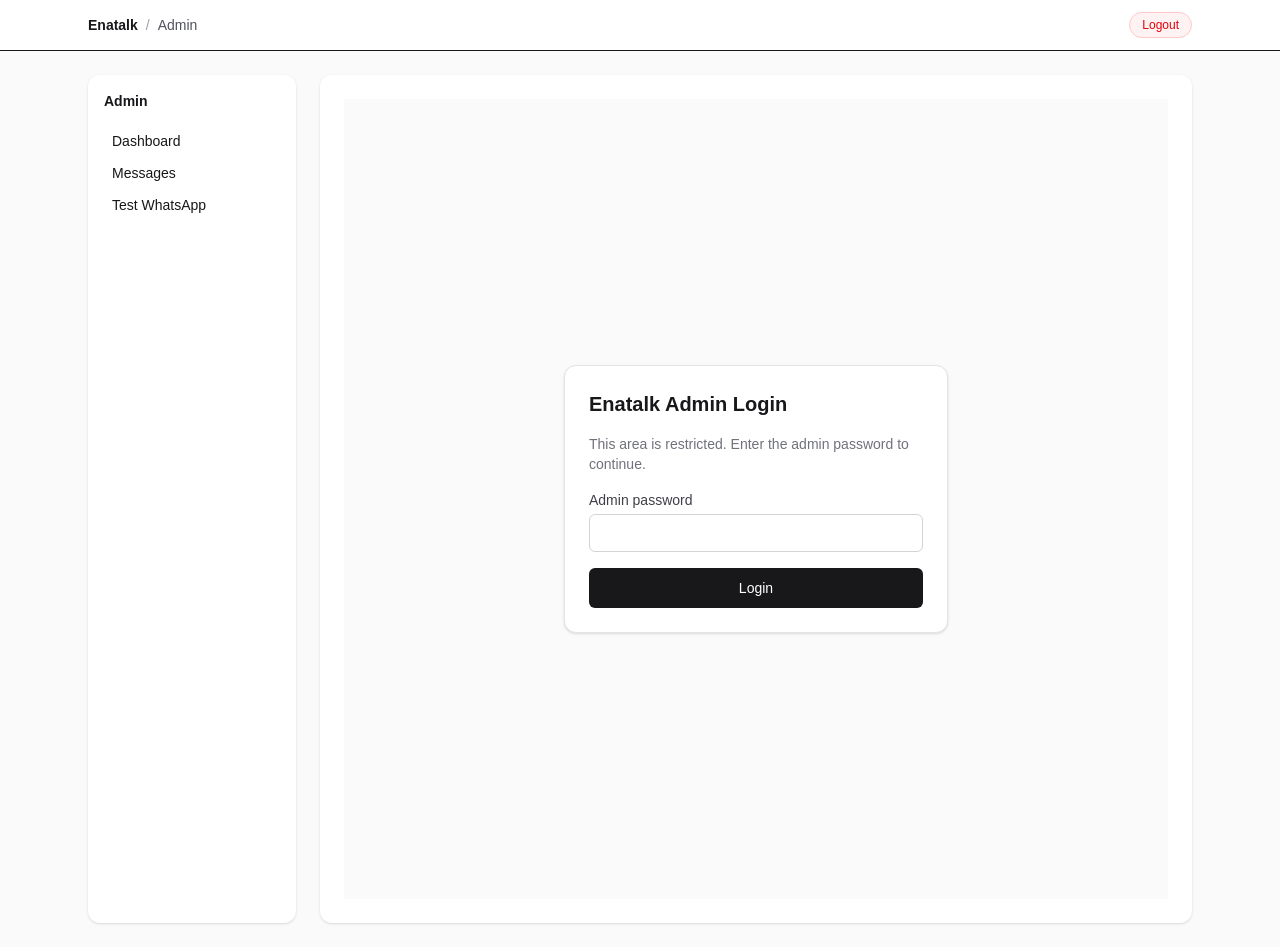
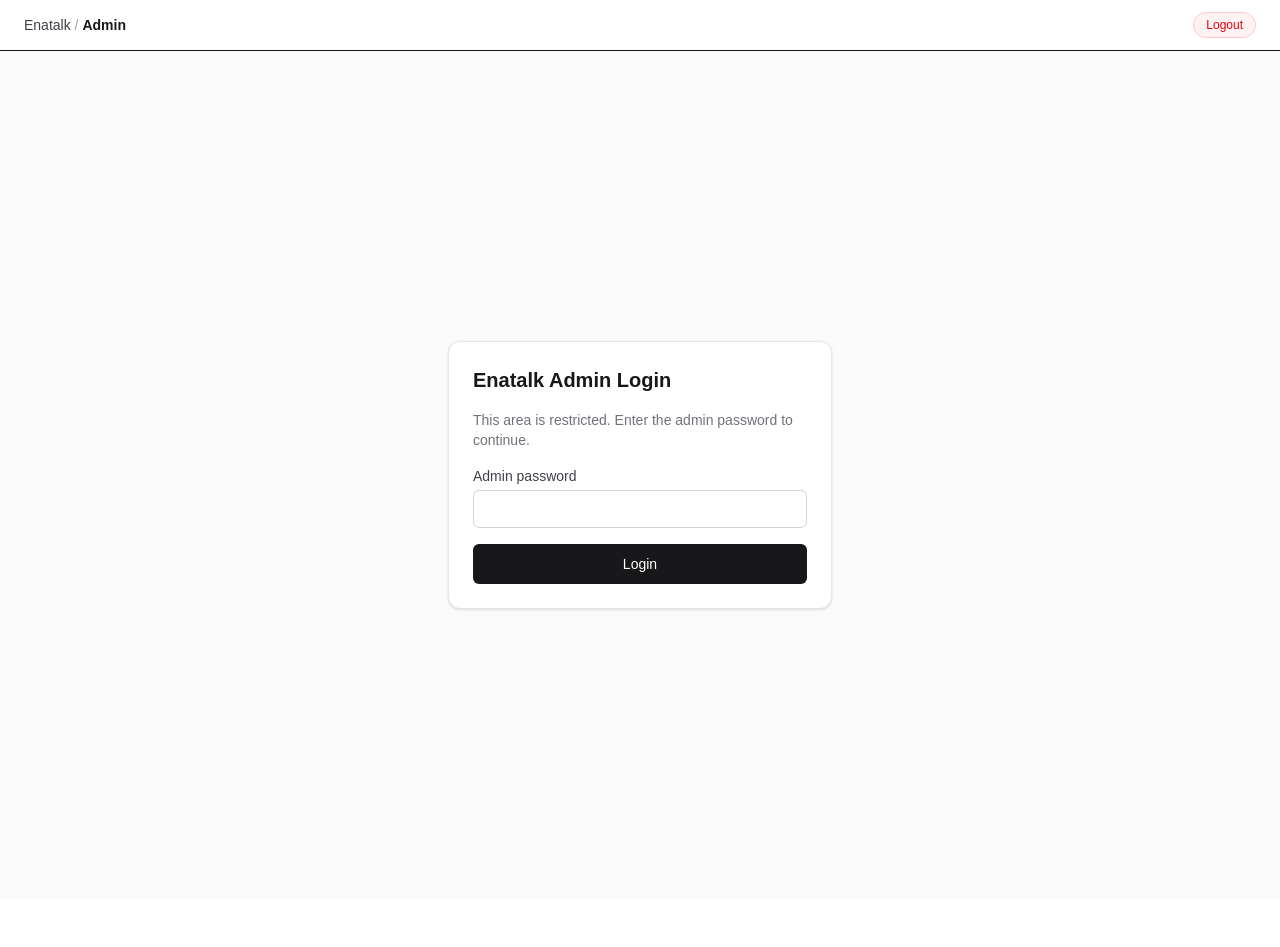
Before and after one commit to post4contenthub-svg/enatalk-web, a Next.js app: page /admin/login in a window 1280 px wide. After the commit the page ends 899 px from the top, so only its background shows below. Built offline with nearby package versions, Linux system fonts and the light colour scheme.

Commit message:
Use full-width admin layout

```diff
--- a/app/admin/layout.tsx
+++ b/app/admin/layout.tsx
@@ -1,6 +1,5 @@
 // app/admin/layout.tsx
 import React from "react";
-import Link from "next/link";
 
 export const metadata = {
   title: "Enatalk Admin",
@@ -13,15 +12,12 @@
 }) {
   return (
     <div className="min-h-screen bg-zinc-50">
-      {/* Top bar (inside main app header) */}
-      <header className="border-b bg-white">
-        <div className="mx-auto flex max-w-6xl items-center justify-between px-6 py-3">
-          <div className="flex items-center gap-2 text-sm">
-            <Link href="/" className="font-semibold text-zinc-900">
-              Enatalk
-            </Link>
-            <span className="text-zinc-400">/</span>
-            <span className="text-zinc-600">Admin</span>
+      {/* Top bar with breadcrumb + logout */}
+      <header className="w-full border-b bg-white">
+        <div className="flex items-center justify-between px-6 py-3">
+          <div className="text-sm text-zinc-700">
+            Enatalk <span className="text-zinc-400">/</span>{" "}
+            <span className="font-semibold text-zinc-900">Admin</span>
           </div>
 
           <form action="/api/admin/logout" method="POST">
@@ -35,38 +31,8 @@
         </div>
       </header>
 
-      {/* Main admin layout */}
-      <div className="mx-auto flex max-w-6xl gap-6 px-6 py-6">
-        {/* Sidebar */}
-        <aside className="w-52 shrink-0 rounded-xl bg-white p-4 shadow-sm">
-          <h2 className="mb-4 text-sm font-semibold text-zinc-900">Admin</h2>
-          <nav className="space-y-1 text-sm">
-            <Link
-              href="/admin"
-              className="block rounded-md px-2 py-1 hover:bg-zinc-50"
-            >
-              Dashboard
-            </Link>
-            <Link
-              href="/admin/messages"
-              className="block rounded-md px-2 py-1 hover:bg-zinc-50"
-            >
-              Messages
-            </Link>
-            <Link
-              href="/admin/test-whatsapp"
-              className="block rounded-md px-2 py-1 hover:bg-zinc-50"
-            >
-              Test WhatsApp
-            </Link>
-          </nav>
-        </aside>
-
-        {/* Page content */}
-        <main className="flex-1 rounded-xl bg-white p-6 shadow-sm">
-          {children}
-        </main>
-      </div>
+      {/* Full-width content area – pages control their own layout */}
+      <main className="w-full px-6 py-6">{children}</main>
     </div>
   );
 }
```
